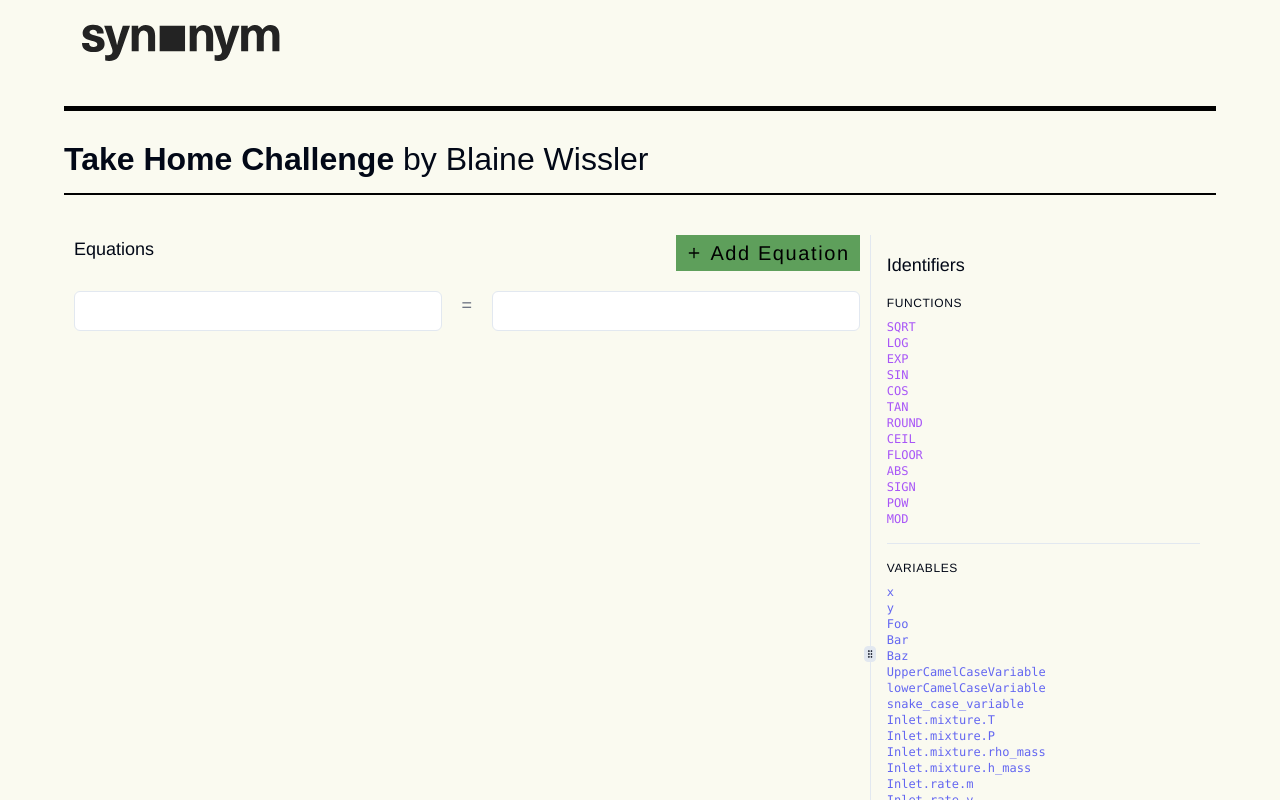
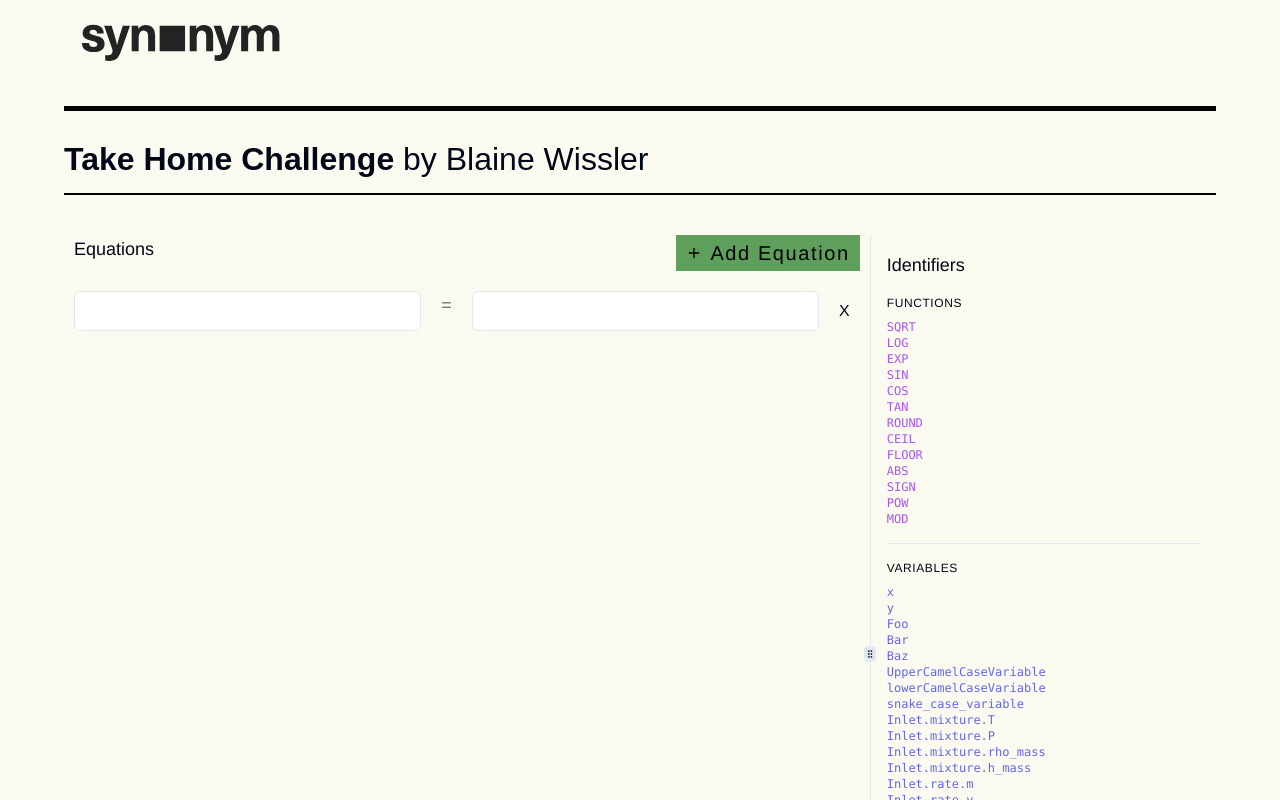
Before and after one commit to bwiss11/synonym-take-home, a Next.js app: page / in a window 1280 px wide. Shown: the top 800 px of the page. Built offline with nearby package versions, Linux system fonts and the light colour scheme.

Commit message:
Added feature to delete equation

```diff
--- a/app/css/App.css
+++ b/app/css/App.css
@@ -7,6 +7,7 @@
     overflow-y: auto;
     border-radius: 0.25rem;
     margin-top: 4px;
+    z-index: 100;
 }
 
 .equation-row {
@@ -59,6 +60,11 @@
     min-width: 150px;
 }
 
+.delete-button {
+  text-align: center;
+  padding-right: 10px;
+}
+
 .editor-panel-flex {
     display: flex;
     flex-direction: row;
--- a/app/layout.tsx
+++ b/app/layout.tsx
@@ -29,6 +29,7 @@ export default function RootLayout({
         className={`${geistSans.variable} ${geistMono.variable} antialiased`}
       >
         {children}
+        <div id="portal-root" style={{ position: "relative", zIndex: 9999 }} />
       </body>
     </html>
   );
--- a/components/web/equation-row.tsx
+++ b/components/web/equation-row.tsx
@@ -113,6 +113,31 @@ const EquationRow = (props: EquationRowProps) => {
     }
   };
 
+  const handleDeleteEquation = (id: string) => {
+    const newEquations = equations.filter((eq) => eq.id !== id);
+    setEquations(newEquations);
+
+    // Find the variable name associated with the equation
+    const equationToDelete = equations.find((eq) => eq.id === id);
+    if (equationToDelete) {
+      const variableName = equationToDelete.lhs; // Assuming lhs is the variable name
+
+      // Find the index of the variable to delete
+      const index = environment.variables.findIndex((variable) => variable.code === variableName);
+
+      if (index !== -1) {
+        // Create a new array without the variable at the found index
+        const updatedVariables = [...environment.variables.slice(0, index), ...environment.variables.slice(index + 1)];
+
+        // Update the environment with the new variables array
+        setEnvironment({
+          ...environment,
+          variables: updatedVariables,
+        });
+      }
+    }
+  };
+
   // Add click outside handler to clear results
   useEffect(() => {
     const handleClickOutside = (event: MouseEvent) => {
@@ -192,6 +217,9 @@ const EquationRow = (props: EquationRowProps) => {
           ))}
         </div>
       </div>
+      <button className="delete-button" onClick={() => handleDeleteEquation(equation.id)}>
+        X
+      </button>
     </div>
   );
 };
```
